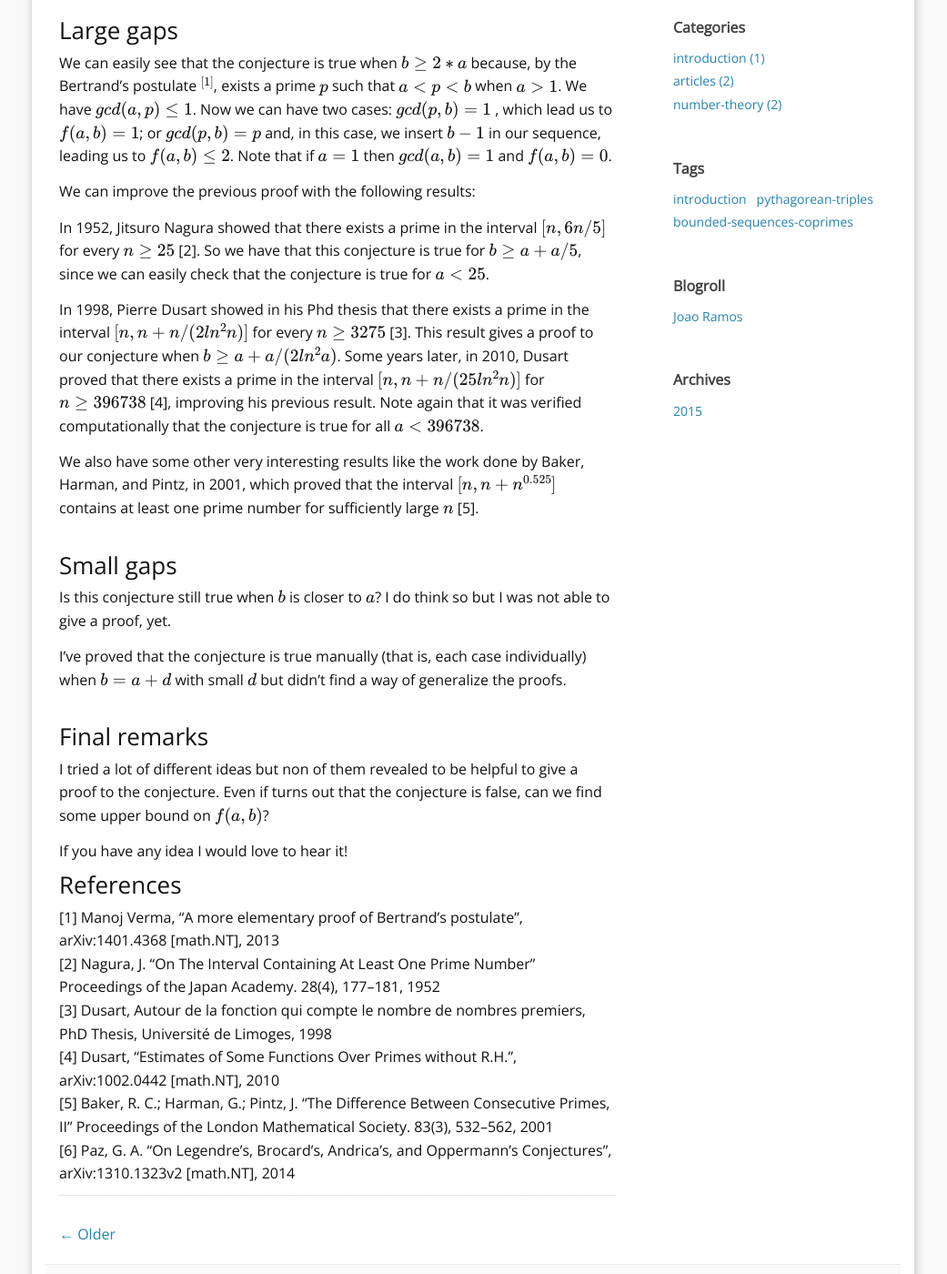
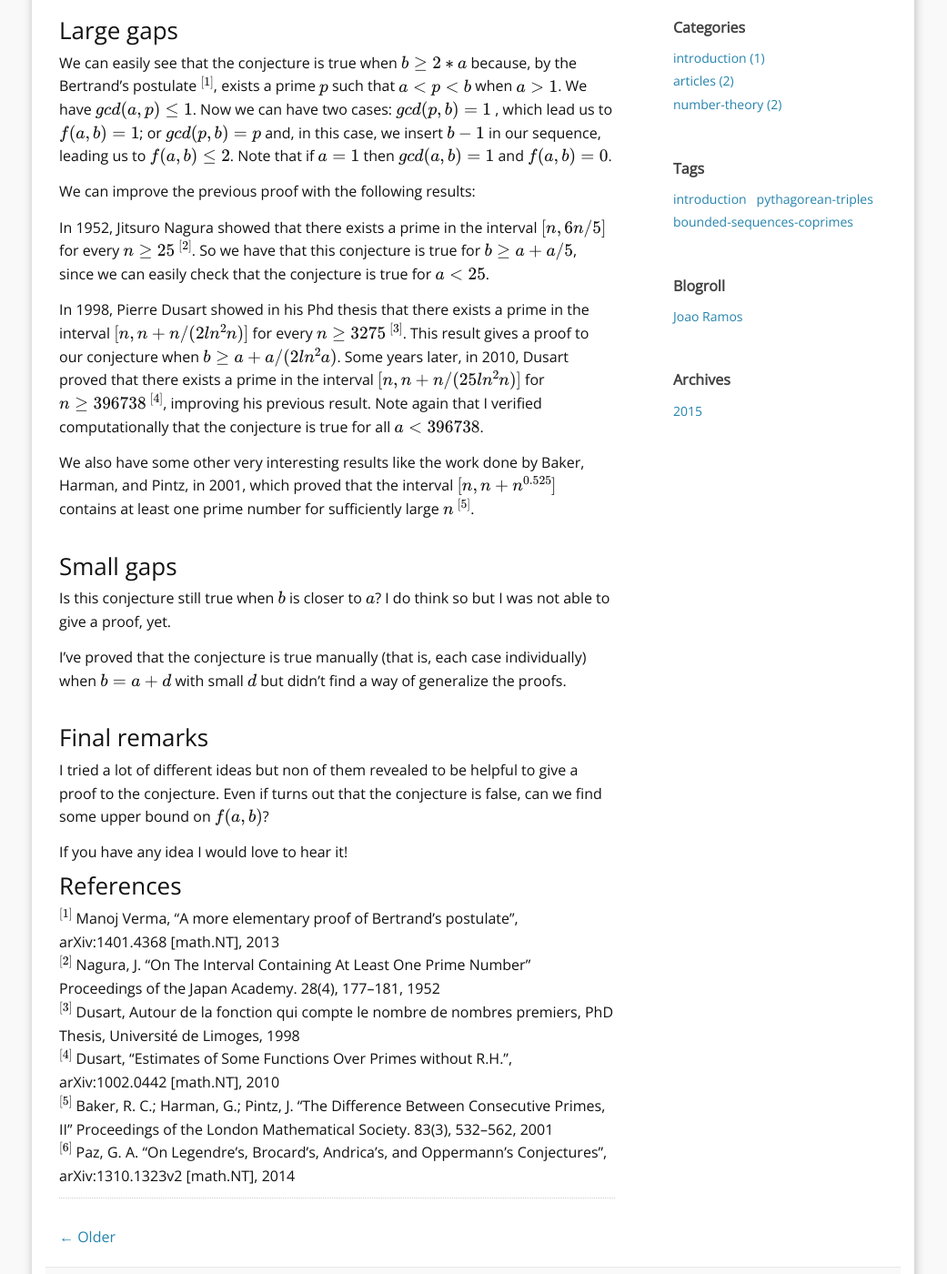
Before and after one commit to JoaoM10/JoaoM10.github.io, a Jekyll site: the page built from _posts/2015-05-25-bounded-sequences-of-coprimes.md, in a window 1280 px wide and 1400 px high, scrolled down 810 px. Shown: the whole window at 91% size, without its empty margins (120-1161 px from the left). Built offline with Jekyll 4.4.1, drawn with Linux system fonts in a browser that asks for light colours; formulas are drawn with MathJax 3; comment, search, counter and statistics services are not loaded.

Commit message:
improve style

```diff
--- a/_posts/2015-05-25-bounded-sequences-of-coprimes.md
+++ b/_posts/2015-05-25-bounded-sequences-of-coprimes.md
@@ -42,22 +42,22 @@ $$f(a,b) = 0$$.
 We can improve the previous proof with the following results:
 
 In 1952, Jitsuro Nagura showed that there exists a prime in the interval
-$$[n, 6n/5]$$ for every $$n \geq 25$$ [2]. So we have that this conjecture
+$$[n, 6n/5]$$ for every $$n \geq 25$$ $$^{[2]}$$. So we have that this conjecture
 is true for $$b \geq a + a/5$$, since we can easily check that the conjecture
 is true for $$a < 25$$.
 
 In 1998, Pierre Dusart showed in his Phd thesis that there exists a prime
-in the interval $$[n, n + n/(2ln^2n)]$$ for every $$n \geq 3 275$$ [3].
+in the interval $$[n, n + n/(2ln^2n)]$$ for every $$n \geq 3 275$$ $$^{[3]}$$.
 This result gives a proof to our conjecture when $$b \geq a + a/(2ln^2a)$$.
 Some years later, in 2010, Dusart proved that there exists a prime in the
-interval $$[n, n + n/(25ln^2n)]$$ for $$n \geq 396 738$$ [4], improving his
-previous result. Note again that it was verified computationally that the
+interval $$[n, n + n/(25ln^2n)]$$ for $$n \geq 396 738$$ $$^{[4]}$$, improving his
+previous result. Note again that I verified computationally that the
 conjecture is true for all $$a < 396 738$$.
 
 We also have some other very interesting results like the work done by
 Baker, Harman, and Pintz, in 2001, which proved that the interval
 $$[n, n + n^{0.525}]$$ contains at least one prime number for sufficiently
-large $$n$$ [5].
+large $$n$$ $$^{[5]}$$.
 <br><br>
 
 ### Small gaps
@@ -80,9 +80,9 @@ If you have any idea I would love to hear it!
 
 
 ### References
-[1] Manoj Verma, "A more elementary proof of Bertrand's postulate", arXiv:1401.4368 [math.NT], 2013<br>
-[2] Nagura, J. “On The Interval Containing At Least One Prime Number” Proceedings of the Japan Academy. 28(4), 177–181, 1952<br>
-[3] Dusart, Autour de la fonction qui compte le nombre de nombres premiers, PhD Thesis, Université de Limoges, 1998<br>
-[4] Dusart, "Estimates of Some Functions Over Primes without R.H.", arXiv:1002.0442 [math.NT], 2010<br>
-[5] Baker, R. C.; Harman, G.; Pintz, J. “The Difference Between Consecutive Primes, II” Proceedings of the London Mathematical Society. 83(3), 532–562, 2001<br>
-[6] Paz, G. A. "On Legendre’s, Brocard’s, Andrica’s, and Oppermann’s Conjectures", arXiv:1310.1323v2 [math.NT], 2014<br>
+$$^{[1]}$$ Manoj Verma, "A more elementary proof of Bertrand's postulate", arXiv:1401.4368 [math.NT], 2013<br>
+$$^{[2]}$$ Nagura, J. “On The Interval Containing At Least One Prime Number” Proceedings of the Japan Academy. 28(4), 177–181, 1952<br>
+$$^{[3]}$$ Dusart, Autour de la fonction qui compte le nombre de nombres premiers, PhD Thesis, Université de Limoges, 1998<br>
+$$^{[4]}$$ Dusart, "Estimates of Some Functions Over Primes without R.H.", arXiv:1002.0442 [math.NT], 2010<br>
+$$^{[5]}$$ Baker, R. C.; Harman, G.; Pintz, J. “The Difference Between Consecutive Primes, II” Proceedings of the London Mathematical Society. 83(3), 532–562, 2001<br>
+$$^{[6]}$$ Paz, G. A. "On Legendre’s, Brocard’s, Andrica’s, and Oppermann’s Conjectures", arXiv:1310.1323v2 [math.NT], 2014<br>
```
